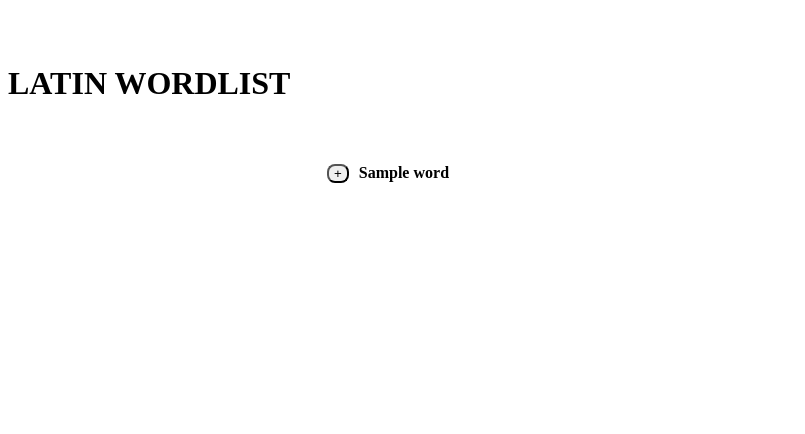
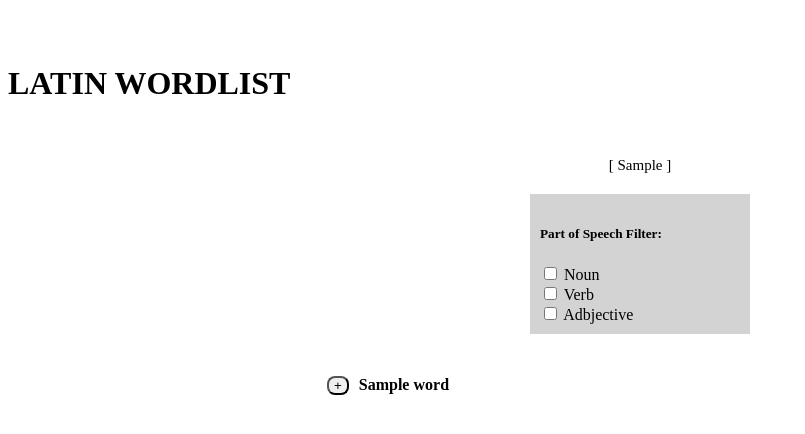
Before and after one commit to Brown-University-Library/OLD-ARCHIVED_iip-production, a Django app: template iip_smr_web_app/templates/wordlist/pos_wordlist.html in a window 1280 px wide. Shown: the top 434 px of the page, without its empty margins (0-805 px from the left). Run offline with Django 3.2, Linux system fonts and the light colour scheme; the template is opened without the code that fills it: most values are stand-ins (such as "Sample title", 1, 10 or a date in 2020); parts of the project's set-up code (start-up, migrations or seed data) failed here and were passed over.

Commit message:
alphabet links + started working on pos filters

```diff
--- a/iip_smr_web_app/static/wordlist/css/wordlist.css
+++ b/iip_smr_web_app/static/wordlist/css/wordlist.css
@@ -38,3 +38,16 @@ td>.btn {
 .level1 {
 	display: none;
 }
+
+p#atoz {
+	font-size: 15px;
+}
+
+#posfilter {
+	background-color: lightgray;
+	padding: 10px;
+	width: 200px;
+	margin: auto;
+	margin-top: 20px;
+	margin-bottom: 20px;
+}
--- a/iip_smr_web_app/templates/wordlist/pos_wordlist.html
+++ b/iip_smr_web_app/templates/wordlist/pos_wordlist.html
@@ -12,10 +12,41 @@
     <br><br><h1>LATIN WORDLIST</h1><br>
     </div>
 
+    <p align="center" id="atoz"> [
+        {% for word in words %}
+            {% ifchanged word.0.0 %}
+                {% if not forloop.first %}|{% endif %}
+            <a class="alphalink">{{word.0.0}}</a>  {% endifchanged %}
+        {% endfor %}
+        ]
+    </p>
+
+    <div id="posfilter">
+        <h5> Part of Speech Filter:</h5>
+        <div class="form-check">
+            <input class="form-check-input" type="checkbox" value="" id="nouncheck">
+            <label class="form-check-label" for="nouncheck">
+                Noun
+            </label>
+        </div>
+        <div class="form-check">
+            <input class="form-check-input" type="checkbox" value="" id="verbcheck">
+            <label class="form-check-label" for="verbcheck">
+                Verb
+            </label>
+        </div>
+        <div class="form-check">
+            <input class="form-check-input" type="checkbox" value="" id="adjcheck">
+            <label class="form-check-label" for="adjcheck">
+                Adbjective
+            </label>
+        </div>
+    </div>
+
 
     <table class="table" id="latin-pos-table">
         {% for word in words %}
-            <tr class="level0">
+            <tr class="level0 pos{{word.2}}">
                 <td colspan="2">
                 <button type="button" class="btn btn-primary"
                 id="buttog{{forloop.counter}}" onclick="collapseToggle(this)">+</button>
```
Also changed, not shown: iip_smr_web_app/libs/wordlist/wordlist.py (+6 -2 lines), iip_smr_web_app/static/wordlist/js/wordlist.js (+28 -0 lines).
